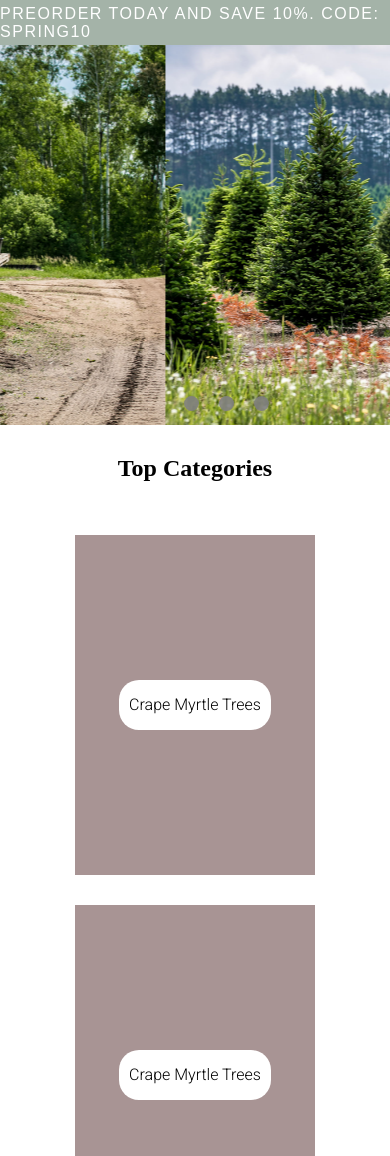
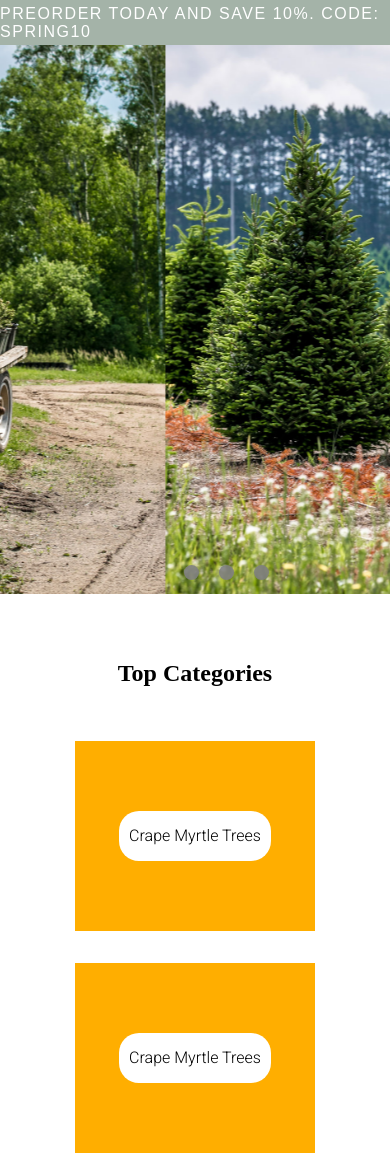
Before and after one commit to Bayar20/hello-world, a plain HTML site: page home.html in a window 390 px wide. Shown: the top 1156 px of the page. Drawn offline with Linux system fonts and the light colour scheme.

Commit message:
home page added responsive

```diff
--- a/style.css
+++ b/style.css
@@ -24,7 +24,7 @@ body {
 }
 
 .container .wrapper {
-    height: 45vh;
+    height: 65vh;
     margin: 0;
     overflow: hidden;
 }
@@ -97,19 +97,29 @@ body {
 .category {
     margin-top: 30px;
     justify-content: center;
-    display: flex
+    display: flex;
+    align-items: center;
+}
+
+.flex-container {
+    display: block;
+    max-width: 1380px;
+    margin: 0 auto;
 }
 
 .flex-wrap {
     display: flex;
     flex-wrap: wrap;
     justify-content: center;
+    max-width: 1280px;
+    box-sizing: border-box;
+    margin: 0 auto;
 }
 
 .card {
     background-color: rgb(168, 148, 148);
     padding: 20px;
-    margin: 15px;
+    margin: 16px;
     display: flex;
     width: 200px;
     height: 300px;
@@ -118,8 +128,8 @@ body {
     font-size: 16px;
 }
 
-.product-button {
-    display: flex;
+.card p {
+        display: flex;
     height: 30px;
     background: white;
     width: auto;
@@ -128,4 +138,28 @@ body {
     font-family: 'Roboto';
     align-items: center;
     padding: 10px;
+    justify-content: center;
+    align-content: center;
+    text-align: center;
 }
+
+.card:hover {
+    cursor: pointer;
+}
+
+.card:hover p {
+    cursor: pointer;
+    display: flex;
+    content: '24 products';
+    width: 100px;
+    cursor: pointer;
+    transition: 0.3s;
+    background-color: rgb(128, 128, 207);
+}
+
+@media only screen and (max-width: 700px){
+    .card {
+        height: 150px;
+        background-color: rgb(255, 174, 0);
+    }
+}
```
Also changed, not shown: home.html (+2 -0 lines).
